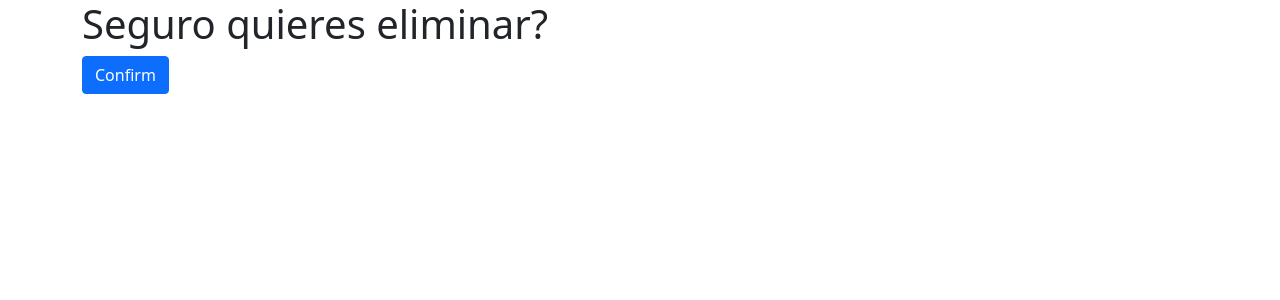
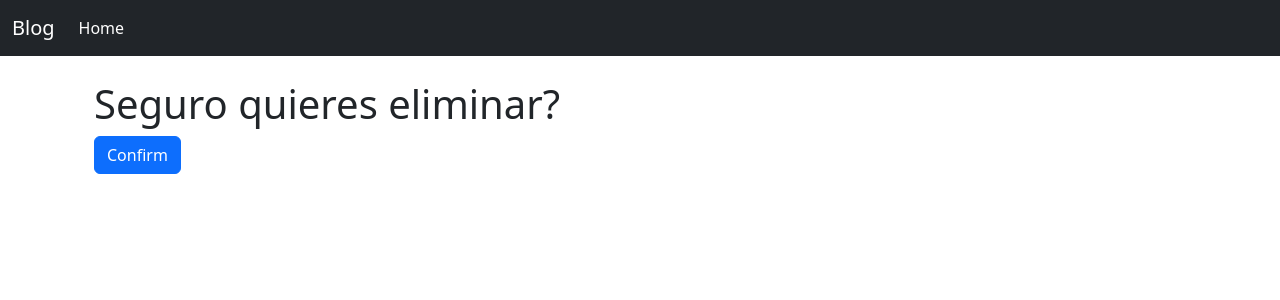
Before and after one commit to GimelM/Blog, a Django app: page /1/delete/ in a window 1280 px wide. Shown: the top 300 px of the page. Run offline with Django 4.2, Linux system fonts and the light colour scheme; data comes from the database, SQL or seed files in the repository; both versions use the stored data as it was after the commit; some libraries are stand-ins or nearby versions.

Commit message:
Frontend

```diff
--- a/src/posts/models.py
+++ b/src/posts/models.py
@@ -1,8 +1,6 @@
 from distutils.text_file import TextFile
 from django.db import models
-
-
-
+from django.shortcuts import reverse
 
 class Post(models.Model):
     title = models.CharField(max_length=100)
@@ -16,6 +14,10 @@ class Post(models.Model):
     def __str__(self):
         return self.title
 
+    def get_absolute_url(self):
+        return reverse("detail", kwargs={"slug": self.slug})
+
+
 class Comment(models.Model):
 
     post = models.ForeignKey(Post, on_delete=models.CASCADE)
@@ -24,6 +26,18 @@ class Comment(models.Model):
 
     def __str__(self):
         return self.post
+
+    @property
+    def get_comment_count(self):
+        comment_count = self.comment_set.all().count()
+
+    @property
+    def get_like_count(self):
+        like_count = self.like_set.all().count()
+
+    @property
+    def get_view_count (self):
+        view_count = self.view_set.all().count()
 
 class PostView(models.Model):
     post = models.ForeignKey(Post, on_delete=models.CASCADE)
--- a/src/templates/base.html
+++ b/src/templates/base.html
@@ -1,17 +1,56 @@
-<!DOCTYPE html>
+<!doctype html>
 <html lang="en">
-<head>
-    <meta charset="UTF-8">
-    <meta http-equiv="X-UA-Compatible" content="IE=edge">
-    <meta name="viewport" content="width=device-width, initial-scale=1.0">
-    <title>Document</title>
+  <head>
+    <meta charset="utf-8">
+    <meta name="viewport" content="width=device-width, initial-scale=1">
+    <meta name="description" content="">
+    <meta name="author" content="Mark Otto, Jacob Thornton, and Bootstrap contributors">
+    <meta name="generator" content="Hugo 0.88.1">
+    <title>Top navbar example · Bootstrap v5.1</title>
     <link href="https://cdn.jsdelivr.net/npm/bootstrap@5.1.3/dist/css/bootstrap.min.css" rel="stylesheet" integrity="sha384-1BmE4kWBq78iYhFldvKuhfTAU6auU8tT94WrHftjDbrCEXSU1oBoqyl2QvZ6jIW3" crossorigin="anonymous">
-</head>
-<body>
+    <script src="https://kit.fontawesome.com/98c14f0e4a.js" crossorigin="anonymous"></script>
+    <link rel="canonical" href="https://getbootstrap.com/docs/5.1/examples/navbar-static/">
+
+
+
+    <!-- Bootstrap core CSS -->
+<link href="/docs/5.1/dist/css/bootstrap.min.css" rel="stylesheet" integrity="sha384-1BmE4kWBq78iYhFldvKuhfTAU6auU8tT94WrHftjDbrCEXSU1oBoqyl2QvZ6jIW3" crossorigin="anonymous">
+
+    <!-- Favicons -->
+<link rel="apple-touch-icon" href="/docs/5.1/assets/img/favicons/apple-touch-icon.png" sizes="180x180">
+<link rel="icon" href="/docs/5.1/assets/img/favicons/favicon-32x32.png" sizes="32x32" type="image/png">
+<link rel="icon" href="/docs/5.1/assets/img/favicons/favicon-16x16.png" sizes="16x16" type="image/png">
+<link rel="manifest" href="/docs/5.1/assets/img/favicons/manifest.json">
+<link rel="mask-icon" href="/docs/5.1/assets/img/favicons/safari-pinned-tab.svg" color="#7952b3">
+<link rel="icon" href="/docs/5.1/assets/img/favicons/favicon.ico">
+<meta name="theme-color" content="#7952b3">
+
+
+  </head>
+  <body>
+
+<nav class="navbar navbar-expand-md navbar-dark bg-dark mb-4">
+  <div class="container-fluid">
+    <a class="navbar-brand" href="#">Blog</a>
+    <button class="navbar-toggler" type="button" data-bs-toggle="collapse" data-bs-target="#navbarCollapse" aria-controls="navbarCollapse" aria-expanded="false" aria-label="Toggle navigation">
+      <span class="navbar-toggler-icon"></span>
+    </button>
+    <div class="collapse navbar-collapse" id="navbarCollapse">
+      <ul class="navbar-nav me-auto mb-2 mb-md-0">
+        <li class="nav-item">
+          <a class="nav-link active" aria-current="page" href="{% url 'list' %}">Home</a>
+        </li>
+
+    </div>
+  </div>
+</nav>
+
+<main class="container">
     {% block content %}
     {% endblock content %}
+</main>
 
-    <script src="https://cdn.jsdelivr.net/npm/@popperjs/core@2.10.2/dist/umd/popper.min.js" integrity="sha384-7+zCNj/IqJ95wo16oMtfsKbZ9ccEh31eOz1HGyDuCQ6wgnyJNSYdrPa03rtR1zdB" crossorigin="anonymous"></script>
+<script src="https://cdn.jsdelivr.net/npm/@popperjs/core@2.10.2/dist/umd/popper.min.js" integrity="sha384-7+zCNj/IqJ95wo16oMtfsKbZ9ccEh31eOz1HGyDuCQ6wgnyJNSYdrPa03rtR1zdB" crossorigin="anonymous"></script>
 <script src="https://cdn.jsdelivr.net/npm/bootstrap@5.1.3/dist/js/bootstrap.min.js" integrity="sha384-QJHtvGhmr9XOIpI6YVutG+2QOK9T+ZnN4kzFN1RtK3zEFEIsxhlmWl5/YESvpZ13" crossorigin="anonymous"></script>
-</body>
+  </body>
 </html>
```
Also changed, not shown: src/templates/posts/post_list.html (+24 -1 lines), src/db.sqlite3, src/media_root/image.png00000.jfif (added), src/media_root/python.png (added).
